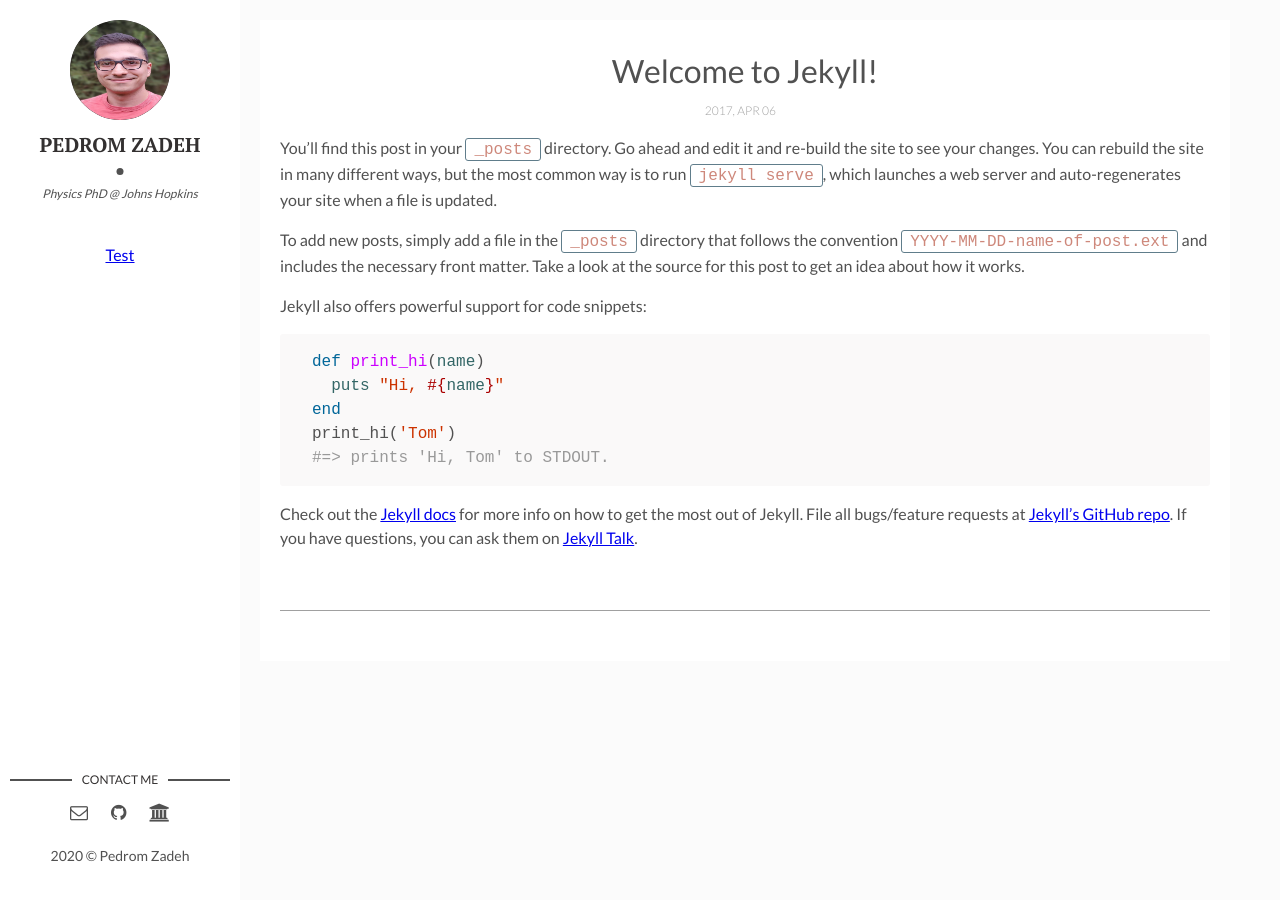
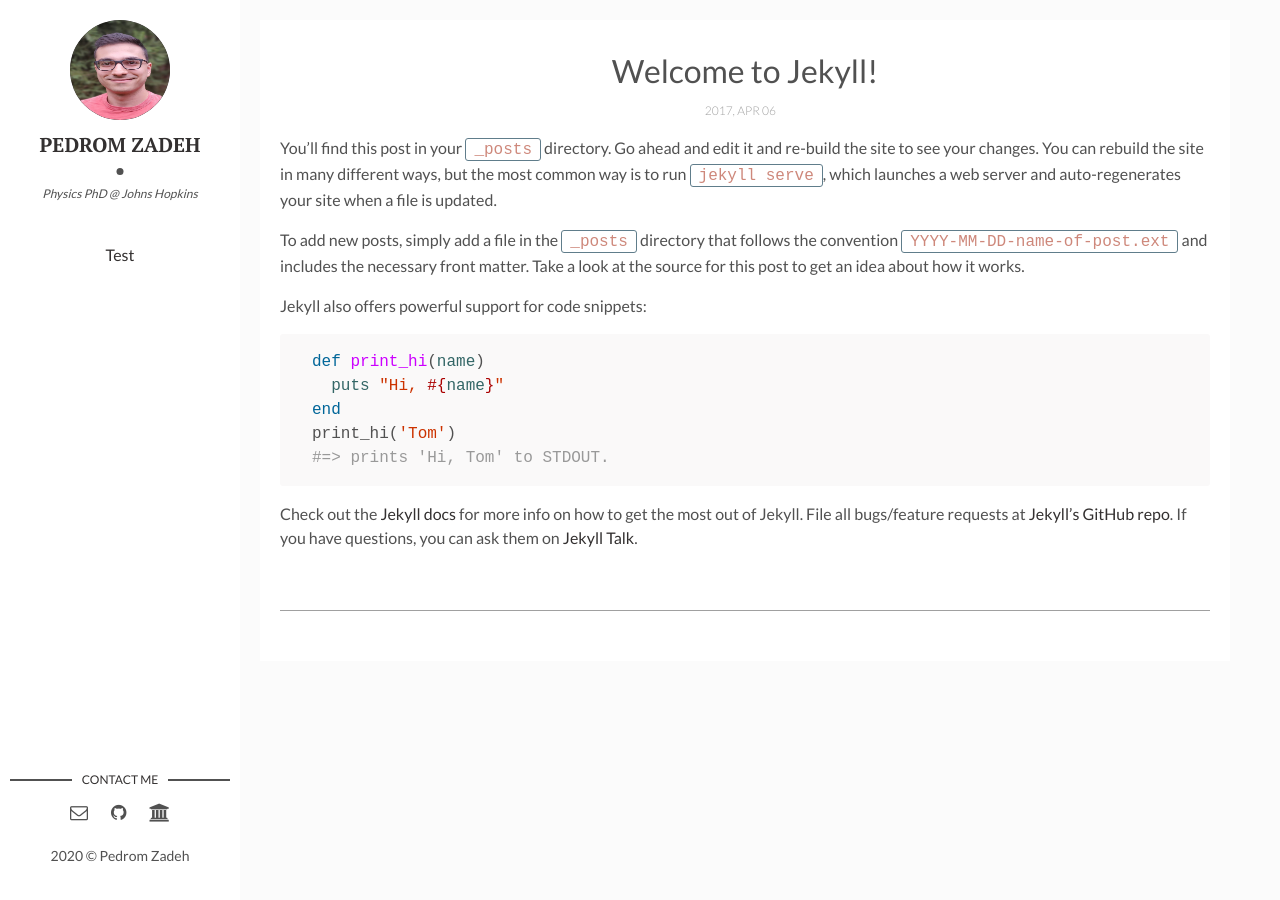
Before and after one commit to pedromzadeh/pedromzadeh.github.io, a Jekyll site: the page built from _posts/2017-04-06-welcome-to-jekyll.markdown, in a window 1280 px wide. Built offline with Jekyll 4.4.1, drawn with Linux system fonts in a browser that asks for light colours.

Commit message:
Update main.css

```diff
--- a/assets/css/main.css
+++ b/assets/css/main.css
@@ -1002,6 +1002,23 @@ table tfoot td {
   margin: 0 0 10px;
 }
 
+a {
+  font-size: 1em;
+  color: #333030;
+  text-decoration: none;
+
+    -webkit-transition: color 0.3s, font-size 0.3s;
+       -moz-transition: color 0.3s, font-size 0.3s;
+         -o-transition: color 0.3s, font-size 0.3s;
+            transition: color 0.3s, font-size 0.3s;
+}
+
+a:hover {
+  font-size: 1.1em;
+  font-weight: 700;
+  color: #333030;
+}
+
 .content-box {
   padding: 20px;
   padding-left: 260px;
```
